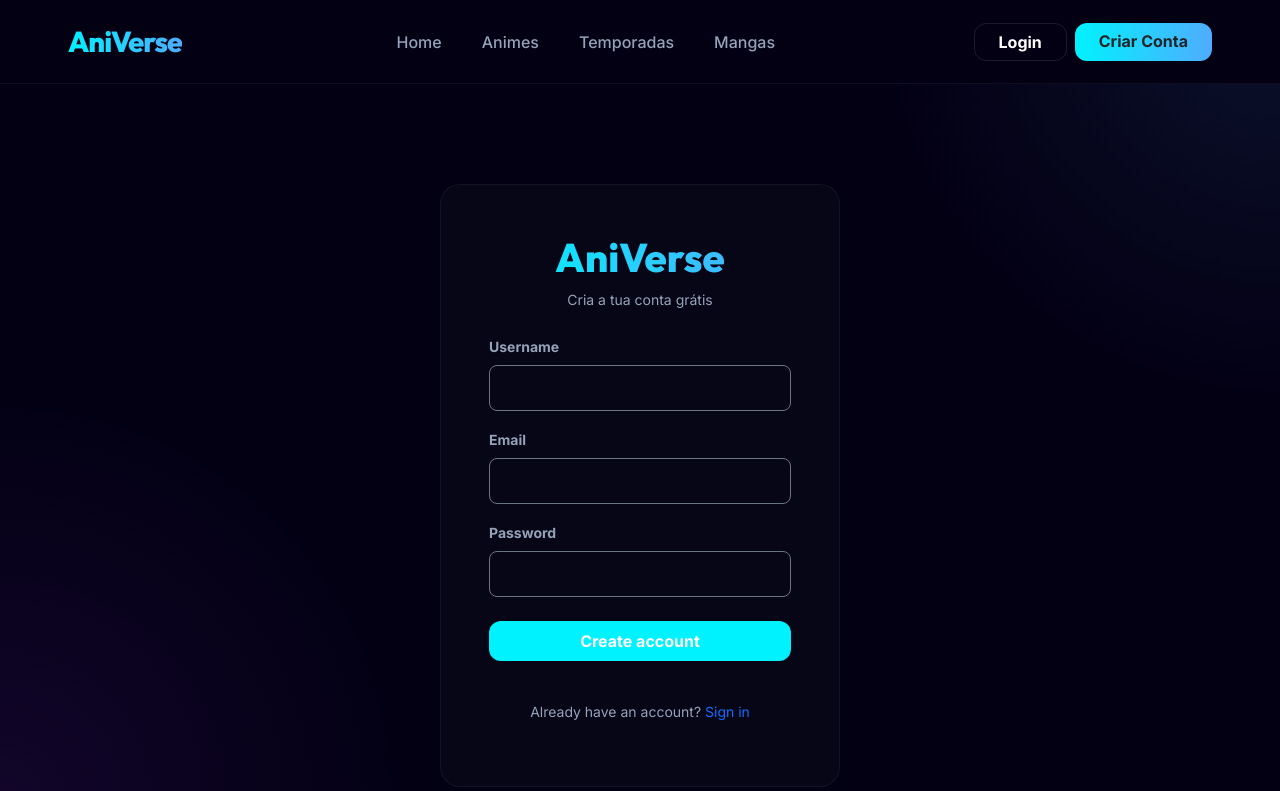
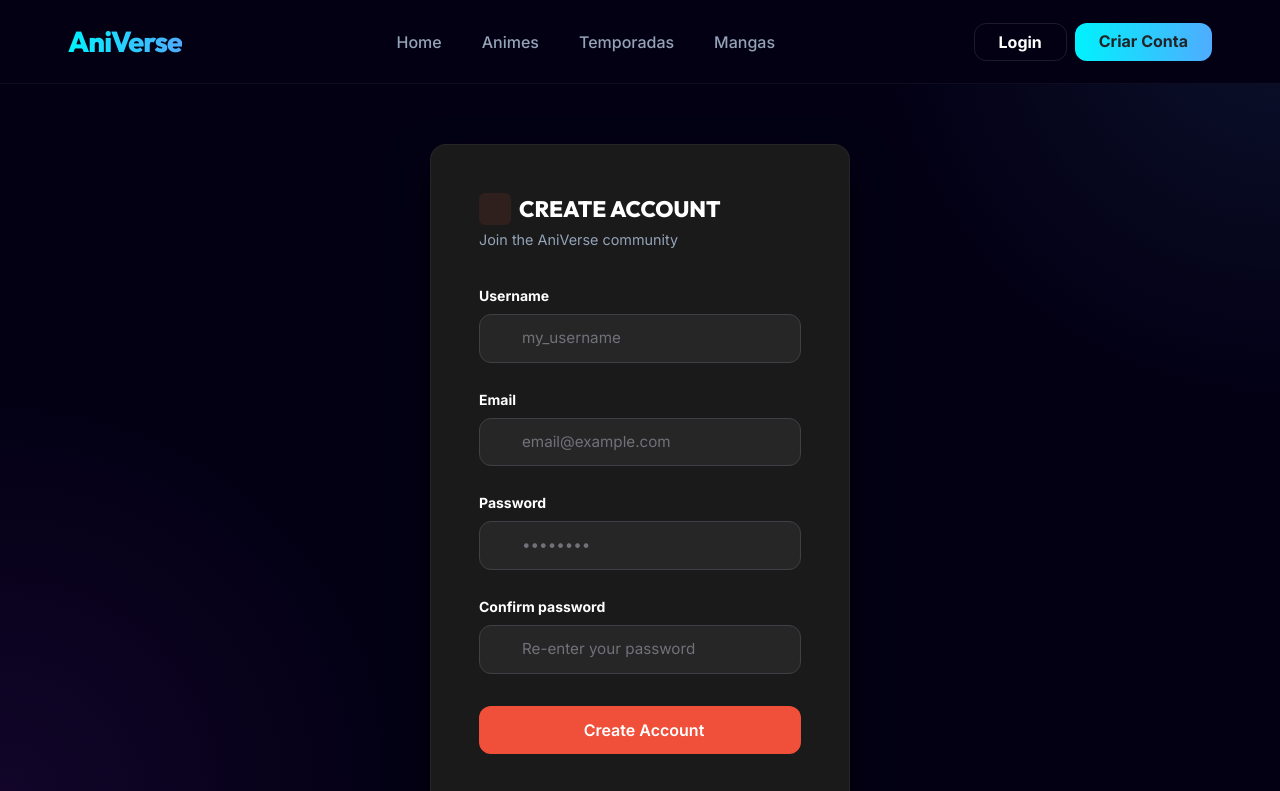
Before and after one commit to Bilreiro21/projeto-anime-uc00610, a React (Vite) app: page /register in a window 1280 px wide. Shown: the top 791 px of the page. Built offline with nearby package versions, Linux system fonts and the light colour scheme.

Commit message:
feat: add Detalhes, Login, and Register page components and global stylesheet

```diff
--- a/src/index.css
+++ b/src/index.css
@@ -72,9 +72,112 @@ h1, h2, h3, h4, h5, h6, .navbar-brand {
   box-shadow: inset 0 0 20px rgba(0, 242, 254, 0.1), 0 10px 30px rgba(0,0,0,0.5);
 }
 
+/* Sorai Auth Layout Styles */
+.auth-modal {
+  background-color: #1a1a1a;
+  border-radius: 16px;
+  border: 1px solid rgba(255, 255, 255, 0.05);
+  box-shadow: 0 20px 40px rgba(0, 0, 0, 0.5);
+}
+
+.sorai-input-wrapper {
+  position: relative;
+  width: 100%;
+}
+
+.sorai-input-wrapper i.input-icon {
+  position: absolute;
+  left: 14px;
+  top: 50%;
+  transform: translateY(-50%);
+  color: #71717a; /* zinc-500 */
+  font-size: 1.1rem;
+}
+
+.sorai-input-wrapper i.action-icon {
+  position: absolute;
+  right: 14px;
+  top: 50%;
+  transform: translateY(-50%);
+  color: #71717a;
+  font-size: 1.1rem;
+  cursor: pointer;
+}
+
+.sorai-input {
+  width: 100%;
+  background-color: #262626; /* Slightly lighter than modal */
+  border: 1px solid #3f3f46;
+  border-radius: 12px;
+  color: #fff;
+  padding: 12px 14px 12px 42px; /* Extra padding left for icon */
+  font-size: 0.95rem;
+  transition: all 0.2s ease;
+}
+
+.sorai-input:focus {
+  outline: none;
+  border-color: #f05039;
+  background-color: #27272a;
+}
+
+.sorai-input::placeholder {
+  color: #71717a;
+}
+
+.btn-coral {
+  background-color: #f05039; /* The specific Sorai red/orange */
+  color: #fff;
+  border: none;
+  border-radius: 12px;
+  padding: 12px 24px;
+  font-weight: 600;
+  transition: all 0.2s ease;
+  width: 100%;
+}
+
+.btn-coral:hover {
+  background-color: #e0442f;
+  color: #fff;
+}
+
+.btn-coral-soft {
+  background-color: rgba(240, 80, 57, 0.1);
+  color: #f05039;
+  border: none;
+  border-radius: 12px;
+}
+
+.btn-coral-soft:hover {
+  background-color: rgba(240, 80, 57, 0.2);
+  color: #f05039;
+}
+
+/* Detalhes Anime Grid Structure */
+.anime-hero-banner {
+  height: 480px;
+  width: 100%;
+  background-size: cover;
+  background-position: center;
+  position: relative;
+}
+
+.anime-hero-banner::after {
+  content: '';
+  position: absolute;
+  bottom: 0;
+  left: 0;
+  width: 100%;
+  height: 50%;
+  background: linear-gradient(to top, var(--bg-color), transparent);
+}
+
 /* Utilitários de Texto */
 .tracking-wide {
   letter-spacing: 1px;
+}
+.text-justify {
+  text-align: justify;
 }
 .fw-800 {
   font-weight: 800;
--- a/src/pages/Login.jsx
+++ b/src/pages/Login.jsx
@@ -1,71 +1,95 @@
-import { useState } from 'react';
+import React, { useState } from 'react';
+import { useNavigate, Link } from 'react-router-dom';
 import { useAuth } from '../context/AuthContext';
-import { useNavigate, Link } from 'react-router-dom';
 
 function Login() {
   const [email, setEmail] = useState('');
   const [password, setPassword] = useState('');
-  const [isSubmitting, setIsSubmitting] = useState(false);
+  const [showPassword, setShowPassword] = useState(false);
+  const [error, setError] = useState('');
   const { login } = useAuth();
   const navigate = useNavigate();
 
-  const handleSubmit = async (e) => {
+  const handleSubmit = (e) => {
     e.preventDefault();
-    setIsSubmitting(true);
-    try {
-      await login(email, password);
+    setError('');
+
+    if (!email || !password) {
+      setError('Por favor preenche todos os campos.');
+      return;
+    }
+
+    const success = login(email, password);
+    if (success) {
       navigate('/');
-    } catch (error) {
-      console.error(error);
-    } finally {
-      setIsSubmitting(false);
+    } else {
+      setError('Credenciais incorretas. Tenta novamente.');
     }
   };
 
   return (
-    <div className="container d-flex justify-content-center align-items-center" style={{ minHeight: '80vh', paddingTop: '100px' }}>
-      <div className="bento-box p-5 w-100 glass-panel border-neon" style={{ maxWidth: '400px' }}>
-        <div className="text-center mb-4">
-          <h2 className="fw-800 text-white" style={{ fontSize: '2.5rem', background: 'linear-gradient(to right, #00f2fe, #4facfe)', WebkitBackgroundClip: 'text', WebkitTextFillColor: 'transparent' }}>AniVerse</h2>
-          <p className="text-muted small">Acede à tua conta</p>
+    <div className="container d-flex justify-content-center align-items-center" style={{ minHeight: '80vh', paddingTop: '60px' }}>
+      <div className="auth-modal p-5 w-100" style={{ maxWidth: '420px' }}>
+
+        <div className="d-flex justify-content-between align-items-center mb-1">
+          <h2 className="fw-800 text-white m-0 d-flex align-items-center gap-2" style={{ fontSize: '1.5rem' }}>
+            <div className="d-flex align-items-center justify-content-center rounded" style={{ backgroundColor: 'rgba(240, 80, 57, 0.1)', width: '32px', height: '32px' }}>
+              <i className="bi bi-box-arrow-in-right" style={{ color: '#f05039' }}></i>
+            </div>
+            SIGN IN
+          </h2>
+          <Link to="/" className="text-muted hover-neon"><i className="bi bi-x-lg"></i></Link>
         </div>
 
-        <form onSubmit={handleSubmit}>
-          <div className="mb-3">
-            <label className="form-label text-muted small fw-bold">Email</label>
+        <p className="text-muted mb-4 pb-2" style={{ fontSize: '0.9rem' }}>Welcome back to AniVerse</p>
+
+        {error && <div className="alert alert-danger p-2 small border-0" style={{ backgroundColor: 'rgba(220, 53, 69, 0.1)', color: '#ff6b6b' }}>{error}</div>}
+
+        <form onSubmit={handleSubmit} className="d-flex flex-column gap-4">
+          <div>
+            <label className="form-label text-white fw-bold mb-2 small">Email</label>
+            <div className="sorai-input-wrapper">
+              <i className="bi bi-envelope input-icon"></i>
               <input
                 type="email"
-              className="form-control bg-transparent text-white border-secondary"
+                className="sorai-input"
+                placeholder="email@example.com"
                 value={email}
                 onChange={(e) => setEmail(e.target.value)}
                 required
               />
             </div>
-          <div className="mb-4">
-            <label className="form-label text-muted small fw-bold">Password</label>
+          </div>
+
+          <div>
+            <label className="form-label text-white fw-bold mb-2 small">Password</label>
+            <div className="sorai-input-wrapper">
+              <i className="bi bi-lock input-icon"></i>
               <input
-              type="password"
-              className="form-control bg-transparent text-white border-secondary"
+                type={showPassword ? 'text' : 'password'}
+                className="sorai-input"
+                placeholder="••••••••"
                 value={password}
                 onChange={(e) => setPassword(e.target.value)}
                 required
               />
+              <i
+                className={`bi ${showPassword ? 'bi-eye-slash' : 'bi-eye'} action-icon`}
+                onClick={() => setShowPassword(!showPassword)}
+              ></i>
             </div>
-          <button
-            type="submit"
-            className="btn btn-primary w-100 py-2 fw-bold rounded-xl mb-3"
-            disabled={isSubmitting}
-            style={{ borderRadius: '12px' }}
-          >
-            {isSubmitting ? 'Signing in...' : 'Sign in'}
+          </div>
+
+          <button type="submit" className="btn-coral mt-2 d-flex justify-content-center align-items-center gap-2">
+            <i className="bi bi-box-arrow-in-right"></i> Sign In
           </button>
         </form>
 
-        <div className="text-center mt-4">
-          <p className="text-muted small">
-            Don't have an account? <Link to="/register" className="text-primary text-decoration-none">Create free account</Link>
-          </p>
+        <div className="text-center mt-4 pt-2">
+          <span className="text-muted small">Don't have an account? </span>
+          <Link to="/register" className="text-decoration-none small fw-bold" style={{ color: '#f05039' }}>Sign up free</Link>
         </div>
+
       </div>
     </div>
   );
--- a/src/pages/Register.jsx
+++ b/src/pages/Register.jsx
@@ -1,82 +1,137 @@
-import { useState } from 'react';
+import React, { useState } from 'react';
+import { useNavigate, Link } from 'react-router-dom';
 import { useAuth } from '../context/AuthContext';
-import { useNavigate, Link } from 'react-router-dom';
 
 function Register() {
   const [username, setUsername] = useState('');
   const [email, setEmail] = useState('');
   const [password, setPassword] = useState('');
-  const [isSubmitting, setIsSubmitting] = useState(false);
+  const [confirmPassword, setConfirmPassword] = useState('');
+  const [showPassword, setShowPassword] = useState(false);
+  const [showConfirmPassword, setShowConfirmPassword] = useState(false);
+  const [error, setError] = useState('');
   const { register } = useAuth();
   const navigate = useNavigate();
 
-  const handleSubmit = async (e) => {
+  const handleSubmit = (e) => {
     e.preventDefault();
-    setIsSubmitting(true);
-    try {
-      await register(username, email, password);
+    setError('');
+
+    if (!username || !email || !password || !confirmPassword) {
+      setError('Por favor preenche todos os campos.');
+      return;
+    }
+
+    if (password !== confirmPassword) {
+      setError('As passwords não coincidem.');
+      return;
+    }
+
+    const success = register(username, email, password);
+    if (success) {
       navigate('/');
-    } catch (error) {
-      console.error(error);
-    } finally {
-      setIsSubmitting(false);
+    } else {
+      setError('Este email já está registado.');
     }
   };
 
   return (
-    <div className="container d-flex justify-content-center align-items-center" style={{ minHeight: '80vh', paddingTop: '100px' }}>
-      <div className="bento-box p-5 w-100 glass-panel border-neon" style={{ maxWidth: '400px' }}>
-        <div className="text-center mb-4">
-          <h2 className="fw-800 text-white" style={{ fontSize: '2.5rem', background: 'linear-gradient(to right, #00f2fe, #4facfe)', WebkitBackgroundClip: 'text', WebkitTextFillColor: 'transparent' }}>AniVerse</h2>
-          <p className="text-muted small">Cria a tua conta grátis</p>
+    <div className="container d-flex justify-content-center align-items-center" style={{ minHeight: '80vh', paddingTop: '60px', paddingBottom: '60px' }}>
+      <div className="auth-modal p-5 w-100" style={{ maxWidth: '420px' }}>
+
+        <div className="d-flex justify-content-between align-items-center mb-1">
+          <h2 className="fw-800 text-white m-0 d-flex align-items-center gap-2" style={{ fontSize: '1.4rem' }}>
+            <div className="d-flex align-items-center justify-content-center rounded" style={{ backgroundColor: 'rgba(240, 80, 57, 0.1)', width: '32px', height: '32px' }}>
+              <i className="bi bi-person-plus" style={{ color: '#f05039' }}></i>
+            </div>
+            CREATE ACCOUNT
+          </h2>
+          <Link to="/" className="text-muted hover-neon"><i className="bi bi-x-lg"></i></Link>
         </div>
 
-        <form onSubmit={handleSubmit}>
-          <div className="mb-3">
-            <label className="form-label text-muted small fw-bold">Username</label>
+        <p className="text-muted mb-4 pb-2" style={{ fontSize: '0.9rem' }}>Join the AniVerse community</p>
+
+        {error && <div className="alert alert-danger p-2 small border-0" style={{ backgroundColor: 'rgba(220, 53, 69, 0.1)', color: '#ff6b6b' }}>{error}</div>}
+
+        <form onSubmit={handleSubmit} className="d-flex flex-column gap-4">
+          <div>
+            <label className="form-label text-white fw-bold mb-2 small">Username</label>
+            <div className="sorai-input-wrapper">
+              <i className="bi bi-person input-icon"></i>
               <input
                 type="text"
-              className="form-control bg-transparent text-white border-secondary"
+                className="sorai-input"
+                placeholder="my_username"
                 value={username}
                 onChange={(e) => setUsername(e.target.value)}
                 required
               />
             </div>
-          <div className="mb-3">
-            <label className="form-label text-muted small fw-bold">Email</label>
+          </div>
+
+          <div>
+            <label className="form-label text-white fw-bold mb-2 small">Email</label>
+            <div className="sorai-input-wrapper">
+              <i className="bi bi-envelope input-icon"></i>
               <input
                 type="email"
-              className="form-control bg-transparent text-white border-secondary"
+                className="sorai-input"
+                placeholder="email@example.com"
                 value={email}
                 onChange={(e) => setEmail(e.target.value)}
                 required
               />
             </div>
-          <div className="mb-4">
-            <label className="form-label text-muted small fw-bold">Password</label>
+          </div>
+
+          <div>
+            <label className="form-label text-white fw-bold mb-2 small">Password</label>
+            <div className="sorai-input-wrapper">
+              <i className="bi bi-lock input-icon"></i>
               <input
-              type="password"
-              className="form-control bg-transparent text-white border-secondary"
+                type={showPassword ? 'text' : 'password'}
+                className="sorai-input"
+                placeholder="••••••••"
                 value={password}
                 onChange={(e) => setPassword(e.target.value)}
                 required
               />
+              <i
+                className={`bi ${showPassword ? 'bi-eye-slash' : 'bi-eye'} action-icon`}
+                onClick={() => setShowPassword(!showPassword)}
+              ></i>
             </div>
-          <button
-            type="submit"
-            className="btn btn-primary w-100 py-2 fw-bold rounded-xl mb-3"
-            disabled={isSubmitting}
-            style={{ borderRadius: '12px' }}
-          >
-            {isSubmitting ? 'Creating account...' : 'Create account'}
+          </div>
+
+          <div>
+            <label className="form-label text-white fw-bold mb-2 small">Confirm password</label>
+            <div className="sorai-input-wrapper">
+              <i className="bi bi-lock input-icon"></i>
+              <input
+                type={showConfirmPassword ? 'text' : 'password'}
+                className="sorai-input"
+                placeholder="Re-enter your password"
+                value={confirmPassword}
+                onChange={(e) => setConfirmPassword(e.target.value)}
+                required
+              />
+              <i
+                className={`bi ${showConfirmPassword ? 'bi-eye-slash' : 'bi-eye'} action-icon`}
+                onClick={() => setShowConfirmPassword(!showConfirmPassword)}
+              ></i>
+            </div>
+          </div>
+
+          <button type="submit" className="btn-coral mt-2 d-flex justify-content-center align-items-center gap-2">
+            <i className="bi bi-person-plus"></i> Create Account
           </button>
         </form>
 
-        <div className="text-center mt-4">
-          <p className="text-muted small">
-            Already have an account? <Link to="/login" className="text-primary text-decoration-none">Sign in</Link>
-          </p>
+        <div className="text-center mt-4 pt-2">
+          <span className="text-muted small">Already have an account? </span>
+          <Link to="/login" className="text-decoration-none small fw-bold" style={{ color: '#f05039' }}>Sign in</Link>
         </div>
+
       </div>
     </div>
   );
```
Also changed, not shown: src/pages/Detalhes.jsx (+130 -113 lines). Lines whose indentation alone changed are shown as unchanged.
